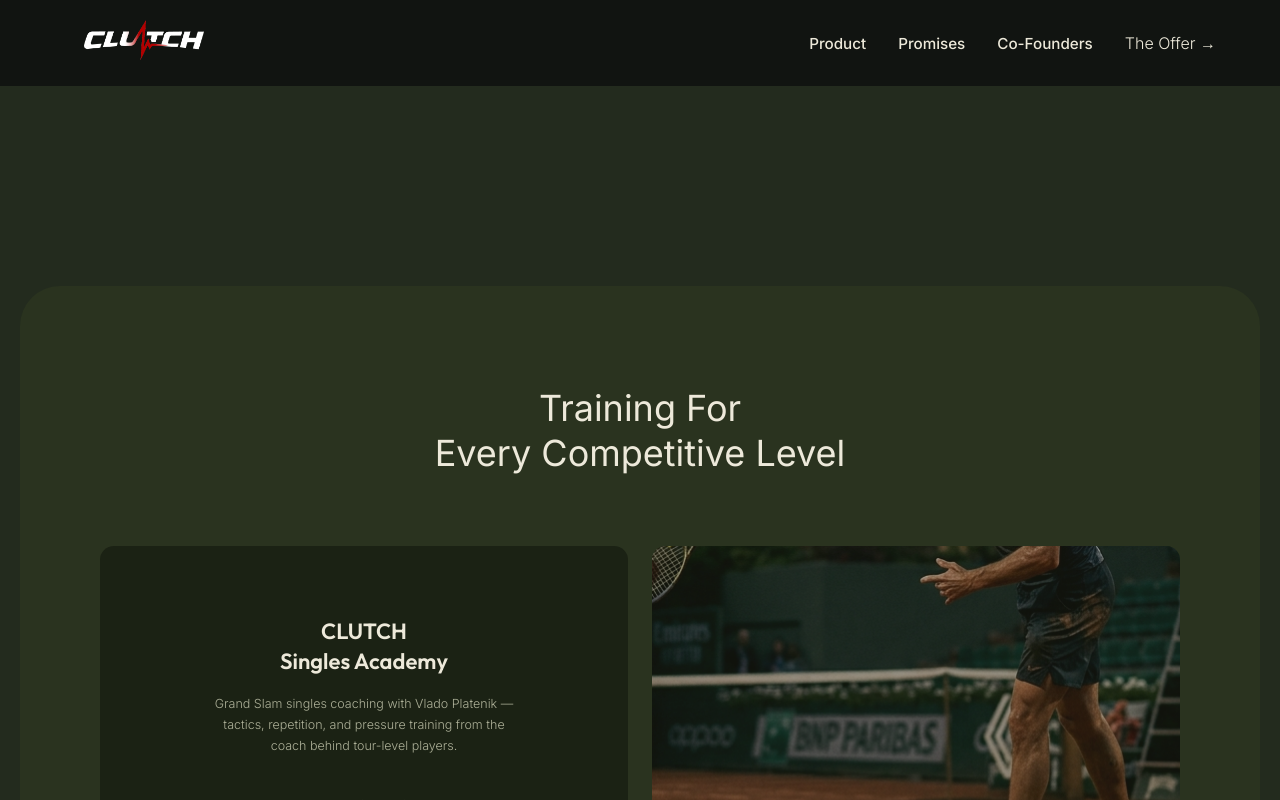
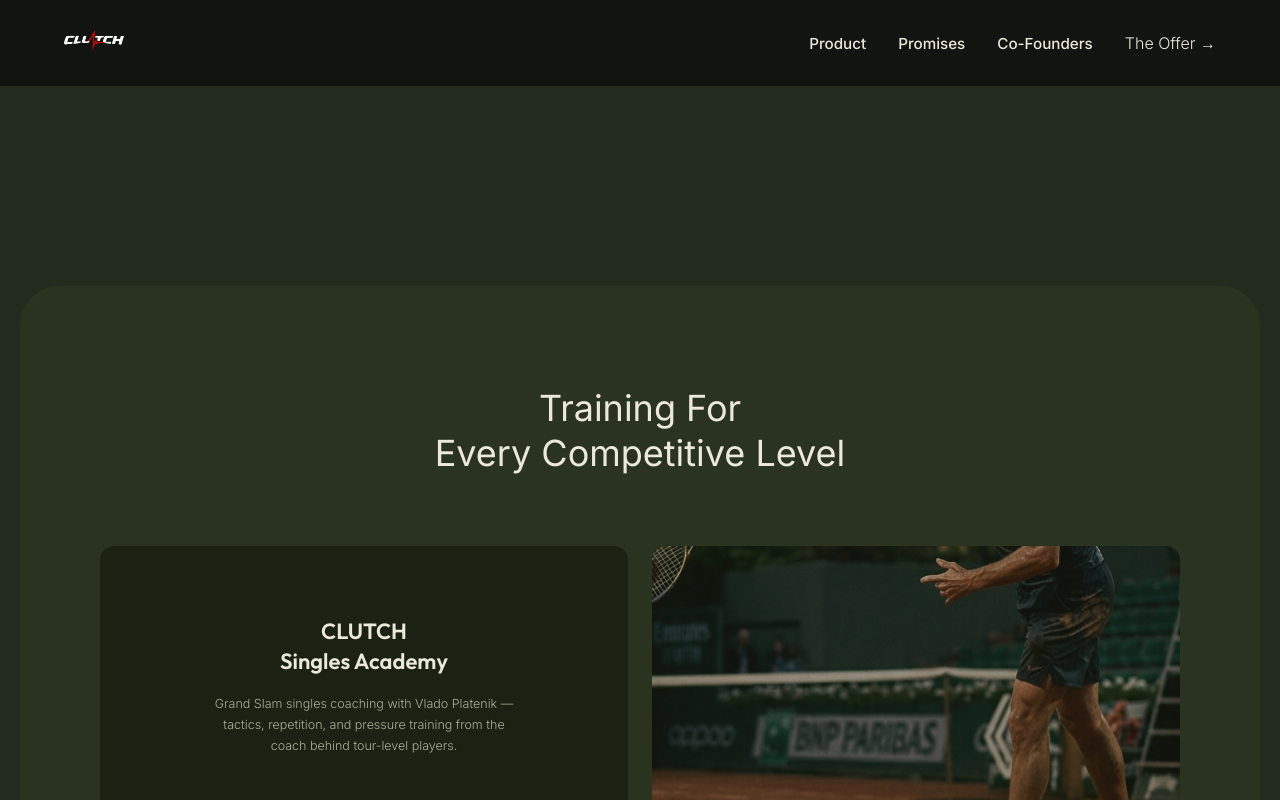
Before and after one commit to aakasharora15/Clutch-Command, a Next.js app: page /offer in a window 1280 px wide. Shown: the top 800 px of the page. Built offline with nearby package versions, Linux system fonts and the light colour scheme.

Commit message:
Use red heartbeat icon as Navbar logo

```diff
--- a/src/components/Navbar.tsx
+++ b/src/components/Navbar.tsx
@@ -7,7 +7,7 @@ export default function Navbar() {
     <nav className={styles.navbar}>
       <div className={styles.container}>
         <Link href="/" className={styles.logo}>
-          <Image src="/logo-clutch-white.png" alt="Clutch Command" width={160} height={40} style={{ objectFit: 'contain' }} priority />
+          <Image src="/logo-heartbeat.png" alt="Clutch Command" width={60} height={40} style={{ objectFit: 'contain' }} priority />
         </Link>
         <div className={styles.links}>
           <Link href="/product" className={styles.link}>Product</Link>
```
Also changed, not shown: public/logo-heartbeat.png (added).
